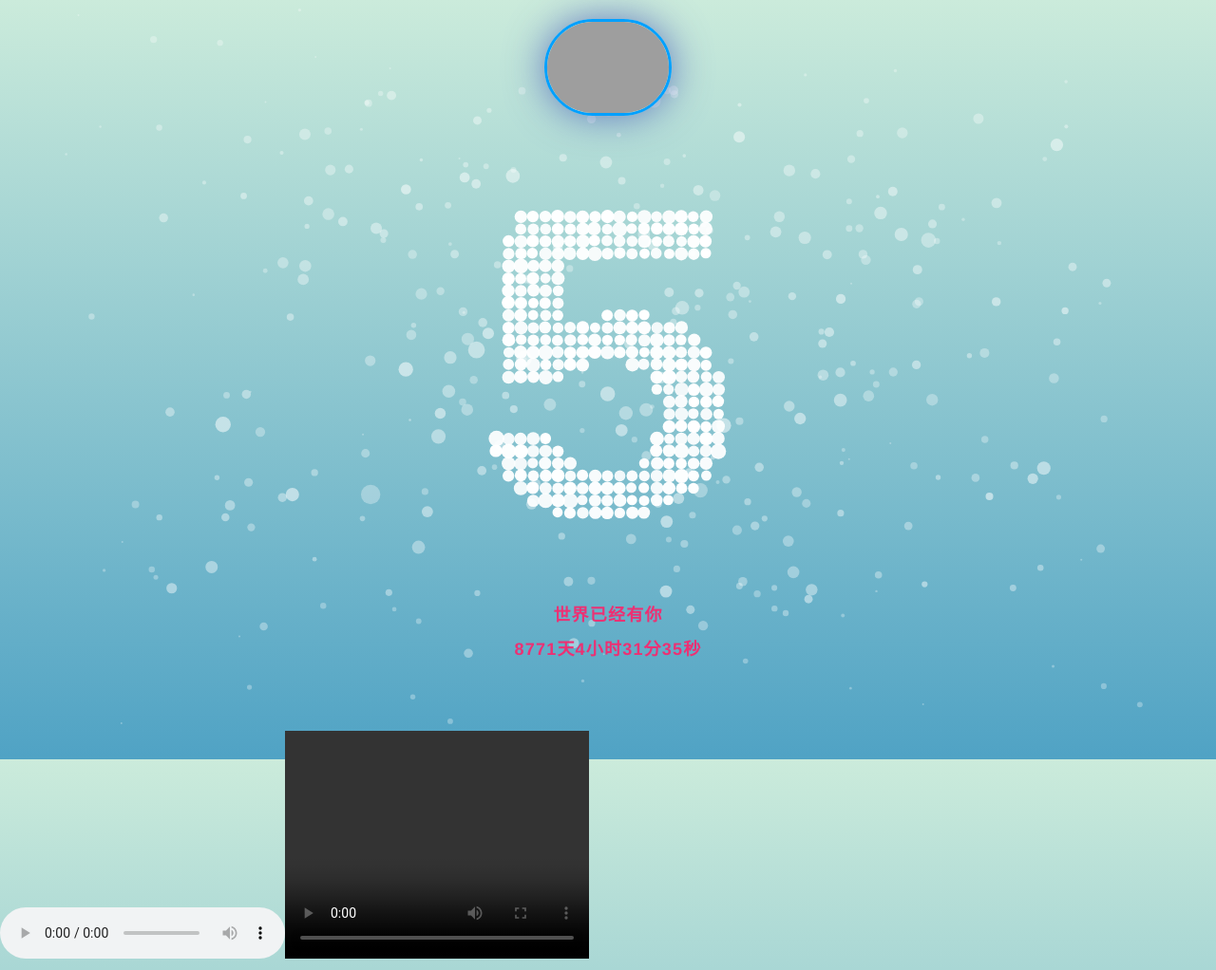
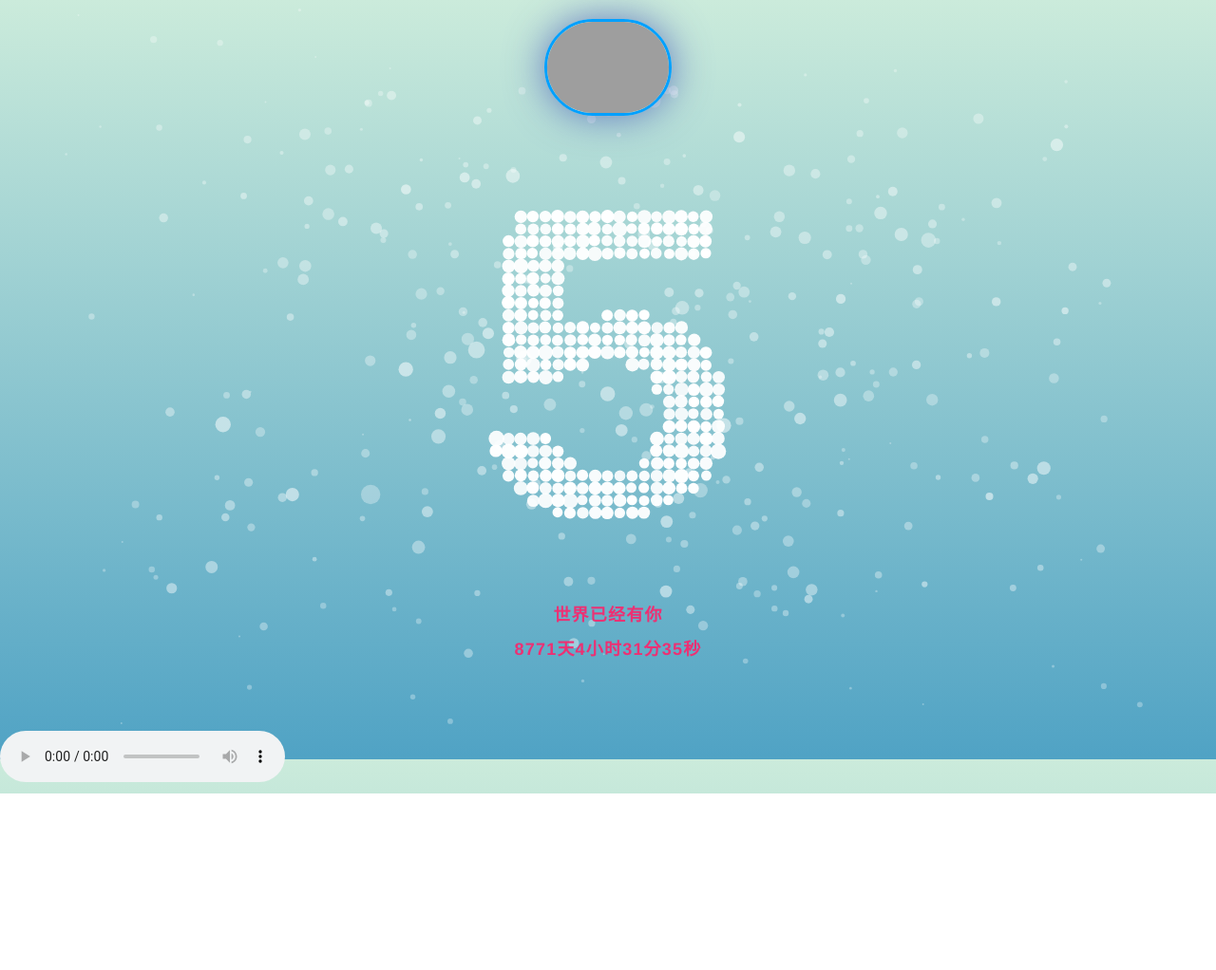
Before and after one commit to Co01Fire/Co01Fire.github.io, a plain HTML site: page index.html in a window 1280 px wide. Shown: the whole page at 95% size. After the commit the page ends 836 px from the top, so only its background shows below. Drawn offline with Linux system fonts and the light colour scheme; grey boxes are pictures that could not be loaded.

Commit message:
Update index.html

```diff
--- a/index.html
+++ b/index.html
@@ -572,6 +572,6 @@
     }());
     S.init();
 </script>
-<audio src="https://sharefs.ali.kugou.com/202110131217/9a3f55f72f893091437549682cb71aa9/G219/M0A/15/13/e4cBAF7U6pSAfp90ACDqHkEfaoI848.m4a" controls="controls" loop="loop" autoplay="autoplay">亲 您的浏览器不支持html5的audio标签</audio><video width="320" height="240" controls="controls" autoplay="autoplay">
+<audio src="https://sharefs.ali.kugou.com/202110131217/9a3f55f72f893091437549682cb71aa9/G219/M0A/15/13/e4cBAF7U6pSAfp90ACDqHkEfaoI848.m4a" controls="controls" loop="loop" autoplay="autoplay">花海</audio>
 </body>
 </html>
```
